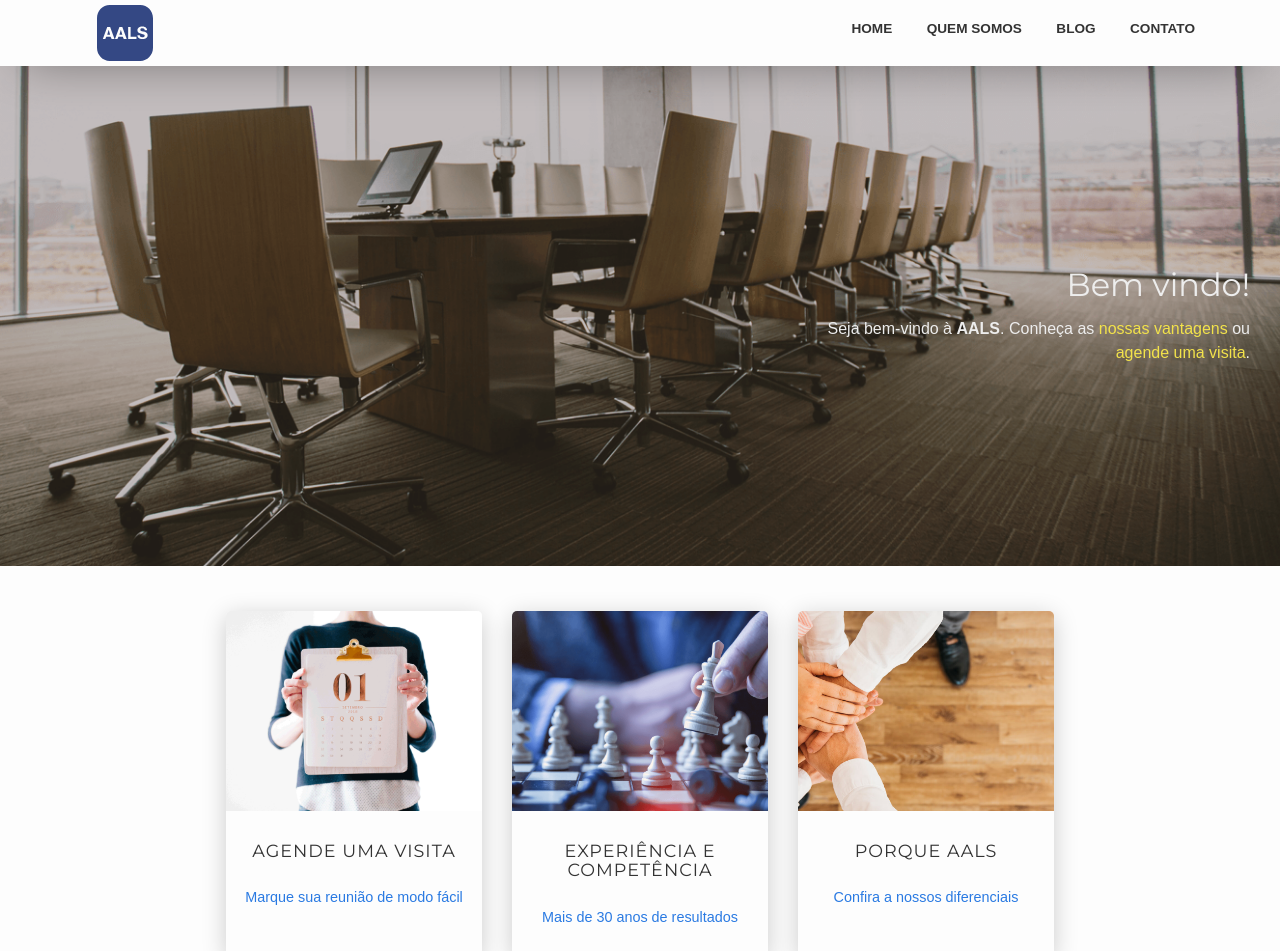
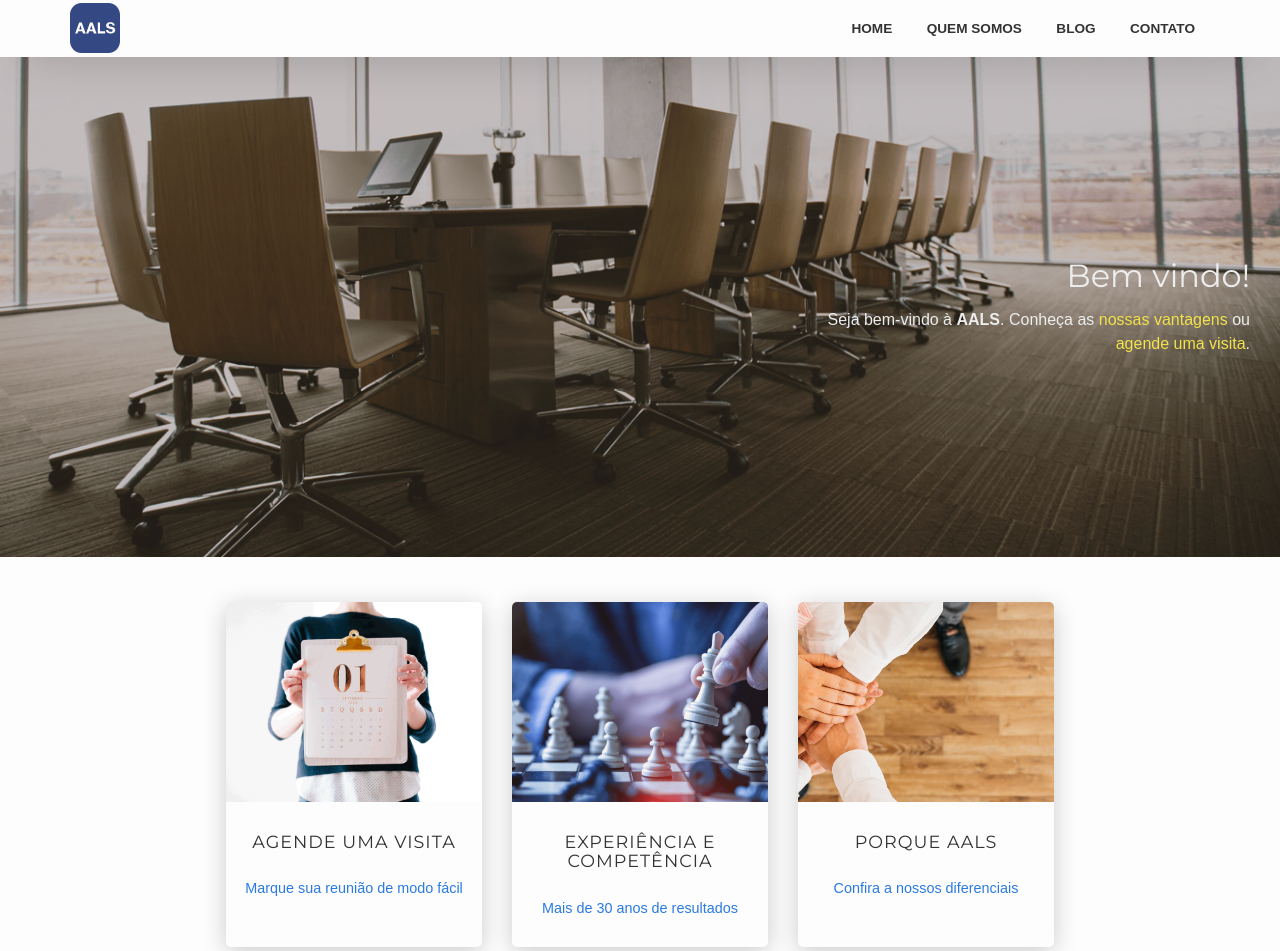
Before and after one commit to aalslogistica/aalslogistica.github.io, a Jekyll site: the page built from index.html, in a window 1280 px wide. Shown: the top 951 px of the page. Built offline with Jekyll 4.4.1, drawn with Linux system fonts in a browser that asks for light colours; some web fonts are replaced.

Commit message:
Ajuste do logo

```diff
--- a/_sass/layout/_site-header.sass
+++ b/_sass/layout/_site-header.sass
@@ -7,13 +7,11 @@
 
 .site-title
     float: left
-    padding-top: 5px
-    padding-bottom: 5px
     img
         display: inline-block
     svg
         display: block
-        width: 110px
+        width: 50px
         height: 56px
 
 .site-nav
```
